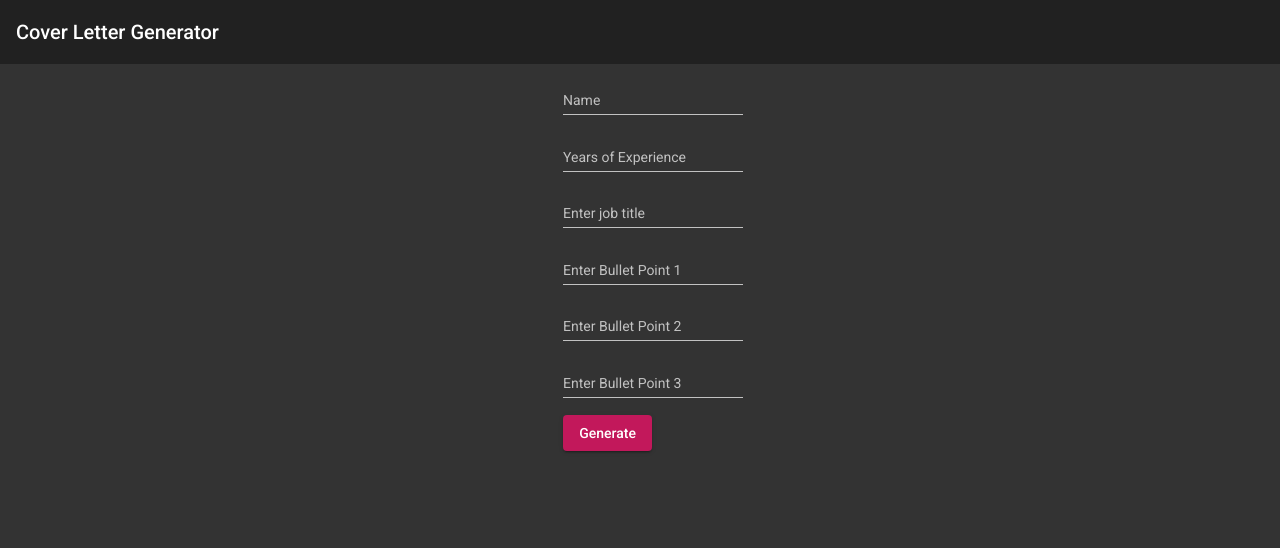
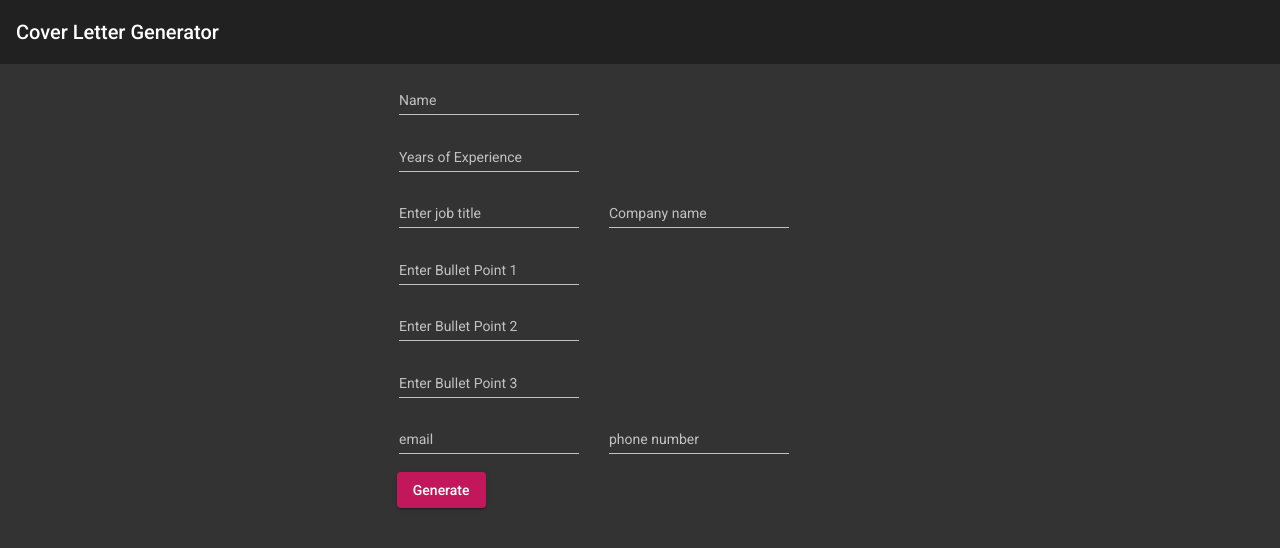
Before and after one commit to ZubierAbd/covGen, an Angular app: page / in a window 1280 px wide. Shown: the top 548 px of the page. Built offline with nearby package versions, Linux system fonts and the light colour scheme.

Commit message:
made changes for styling and readme

```diff
--- a/src/app/app.component.html
+++ b/src/app/app.component.html
@@ -31,6 +31,10 @@
       <mat-label>Enter job title</mat-label>
       <input matInput type="text" [(ngModel)]="jobTitle">
     </mat-form-field>
+    <mat-form-field>
+      <mat-label>Company name</mat-label>
+      <input matInput type="text" [(ngModel)]="companyName">
+    </mat-form-field>
   </div>
 
   <div>
@@ -53,7 +57,22 @@
     </mat-form-field>
   </div>
   <div>
-    <button type="submit" mat-raised-button color="primary" (click)="generateCoverLetter()">Generate</button>
+    <span>
+      <mat-form-field>
+        <mat-label>email</mat-label>
+        <input matInput type="text" [(ngModel)]="email">
+      </mat-form-field>
+    </span>
+    <span>
+      <mat-form-field>
+        <mat-label>phone number</mat-label>
+        <input matInput type="text" [(ngModel)]="phoneNo">
+      </mat-form-field>
+    </span>
+  </div>
+  <div>
+    <button id="generate" type="submit" mat-raised-button color="primary"
+      (click)="generateCoverLetter()">Generate</button>
   </div>
 </div>
 
--- a/src/app/app.component.ts
+++ b/src/app/app.component.ts
@@ -20,14 +20,23 @@ export class AppComponent {
   public mainString = ``;
   public yearsOfExp = '';
   public addressee = 'Hiring Manager';
+  public email = ''
+  public phoneNo = ''
+  public companyName = ''
 
-  public firstLine = `Dear Hiring Manager,`
+  public addresseArray = ['Dear Hiring Manager', 'Dear Hiring Team', 'Dear Human Resources Department', 'Dear Recruiting Department for [Company Name]', 'Dear [Company Name] Recruiter']
+
+
+  public firstLine = this.addresseArray[Math.floor(Math.random() * this.addresseArray.length) + 1] + ' ,'
   public firstParagraph = `This letter is to express my interest in your posting on LinkedIn.com for the position of an experienced ${this.jobTitle} .  With a Master’s degree in Electrical and Computer Engineering, as well as over ${this.yearsOfExp} years hands-on experience working in the Canadian tech space,
   I am confident I will be an asset to your organization. `
-  public secondPara = `I am someone who continually seeks challenge and greatly enjoy learning new things and working on projects which require me to work outside my comfort zone. I enjoy learning new languages and frameworks in the web development sphere, as over the past two years in the field, I have worked with a number of technologies and am equally comfortable working in the front end as well as the back. At my current workplace (Big 5 Bank in Toronto – Capital Markets), I have worked to redesign and redevelop the existing customer administration modules of our Online Banking for Business platform, adhering to web accessibility guidelines and industry best practices. Aside from that, I have also worked on projects related to mitigating security vulnerabilities for the online banking platform as well as fraud mitigation through integrating IBM Trusteer Pinpoint API into the current product flow. `
+  public secondPara = `I am someone who continually seeks challenge and greatly enjoy learning new things and working on projects which require me to work outside my comfort zone.
+  I enjoy learning new languages and frameworks in the web development sphere, as over the past two years in the field, I have worked with a number of technologies and am equally comfortable working in the front end as well as the back.
+  At my current workplace (Big 5 Bank in Toronto – Capital Markets), I have worked to redesign and redevelop the existing customer administration modules of our Online Banking for Business platform, adhering to web accessibility guidelines
+  and industry best practices. Aside from that, I have also worked on projects related to mitigating security vulnerabilities for the online banking platform as well as fraud mitigation through integrating IBM Trusteer Pinpoint API into the current product flow. `
   public thirdPara = `Your listed requirements match my background and skill.`
   public fourthPara = `Aside from professionally, my hobbies are also testament to my inquisitive and hardworking nature. I am an internationally published short story author. Details of my writing can be found at my website linked here.`
-  public fifthPara = `I have attached a copy of resume which details my projects and experience in software development. I can be reached anytime via cell phone at 6476852560 or email at zubierabd@gmail.com`
+  public fifthPara = `I have attached a copy of resume which details my projects and experience in software development. I can be reached anytime via cell phone at ${this.phoneNo} or email at ${this.email}`
   public finalPara = 'Thank you for your time and consideration for my application. I look forward to hearing from you. '
 
   public name = ''
@@ -49,16 +58,26 @@ export class AppComponent {
     if (this.name == '') {
       this.name = 'Zubier Abdullah'
     }
-    if (this.yearsOfExp == '') {
-      this.yearsOfExp = this.numberWordMap['3']
+    if (this.companyName === '') {
+      this.companyName = 'Tesla'
+    }
+    if (this.phoneNo == '') {
+      this.phoneNo = 'XXXXXXX2560'
+    }
+    if (this.email == '') {
+      this.email = 'zubierabd@gmail.com'
+    }
+    if (this.yearsOfExp == '' || this.yearsOfExp == undefined) {
+      this.yearsOfExp = '3'
     }
 
-    this.firstParagraph = `This letter is to express my interest in your posting on LinkedIn.com for the position of an experienced ${this.jobTitle} .  With a Master’s degree in Electrical and Computer Engineering, as well as over ${this.numberWordMap[this.yearsOfExp]} years hands-on experience working in the Canadian tech space,
+    this.firstParagraph = `This letter is to express my interest in your posting on LinkedIn.com for the position of an experienced ${this.jobTitle} ${this.companyName ? " at " + this.companyName : ''}.  With a Master’s degree in Electrical and Computer Engineering, as well as over ${this.numberWordMap[this.yearsOfExp]} years hands-on experience working in the Canadian tech space,
     I am confident I will be an asset to the organization. `
     this.bulletPoint1 = this.bulletPoint1
     this.bulletPoint2 = this.bulletPoint2
     this.bulletPoint3 = this.bulletPoint3
-    this.yearsOfExp = this.numberWordMap[this.yearsOfExp]
+    this.fifthPara = `I have attached a copy of resume which details my projects and experience in software development. I can be reached anytime via cell phone at ${this.phoneNo} or email at ${this.email}`
+    // this.yearsOfExp = this.numberWordMap[this.yearsOfExp]
     this.name = this.name;
     this.showSpinner = true;
     this.showResponse = true;
--- a/src/styles.css
+++ b/src/styles.css
@@ -26,13 +26,21 @@ body {
 .form{
     color: #777777;
     display: inline-block;
-    margin-left: 44vw;
+    margin-left: 30vw;
 }
 
 input{
     width: 20vw;
     padding: 5px;
     margin-top: 5px;
+}
+
+.mat-form-field{
+    margin: 0 15px;
+}
+
+#generate{
+    margin-left: 1vw;
 }
 html, body { height: 100%; }
 body { margin: 0; font-family: Roboto, "Helvetica Neue", sans-serif; }
```
Also changed, not shown: src/assets/json/second.json (added, +8 -0 lines), src/assets/json/skeleton.json (added, +8 -0 lines), src/assets/json/zubier.json (added, +8 -0 lines), 1 other file (tests, documents, lock files or other folders).
